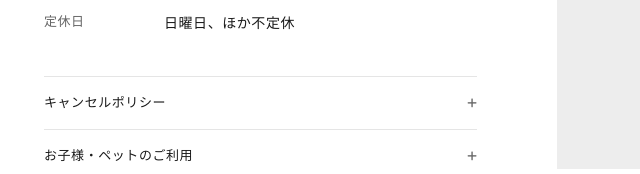
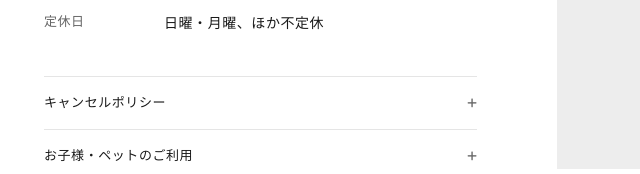
Before and after one commit to geet-inc/otb-dining-wireframe, a plain HTML site: page wireframe-cenador-roppongi.html in a window 1280 px wide. Shown: the part 6573-6747 px from the top of the page, 36-676 px from the left. Drawn offline with Linux system fonts and the light colour scheme.

Commit message:
Cenador ROPPONGIの定休日を公開中の先行ページに合わせて修正
Co-Authored-By: Claude Opus 5.5 <noreply@anthropic.com>

```diff
--- a/wireframe-cenador-roppongi.html
+++ b/wireframe-cenador-roppongi.html
@@ -440,7 +440,7 @@ input[type=file]{width:100%;min-height:48px;padding:10px 12px;border:1px dashed
           <dt>アクセス</dt><dd>最寄り駅からの道順が入ります。</dd>
           <dt>電話</dt><dd><a href="tel:0368129410">03-6812-9410</a></dd>
           <dt>営業時間</dt><dd>18:00〜23:00（L.O. 22:00）</dd>
-          <dt>定休日</dt><dd>日曜日、ほか不定休</dd>
+          <dt>定休日</dt><dd>日曜・月曜、ほか不定休</dd>
         </dl>
         <div class="mt40"><details class="acc"><summary>キャンセルポリシー</summary><div class="in sub"><p>ご予約のキャンセルおよびご予約人数の減少につきましては、以下のとおりキャンセル料を申し受けます。</p><p class="mt16">コースをご予約の場合</p><ul class="dot mt8"><li>ご予約日の前日：コース料金の50％</li><li>ご予約日の当日：コース料金の80％</li><li>無断キャンセル：コース料金の100％</li></ul><p class="mt16">お席のみをご予約の場合</p><ul class="dot mt8"><li>ご予約日の当日：お一人様5,000円</li><li>無断キャンセル：お一人様10,000円</li></ul><p class="mt16">※人数減少の場合は、減少した人数分に対してキャンセル料を申し受けます。</p></div></details><details class="acc"><summary>お子様・ペットのご利用</summary><div class="in sub"><p>Cenador ROPPONGIの個室では、お子様やペットとご一緒にお食事をお楽しみいただくことが可能です。ペットをご同伴の場合はご予約時に必ず犬種と匹数をお知らせください。ペットカートまたはキャリーバックをご持参ください。ペット用のお食事のご用意はできかねます。</p></div></details></div>
         </div>
```
